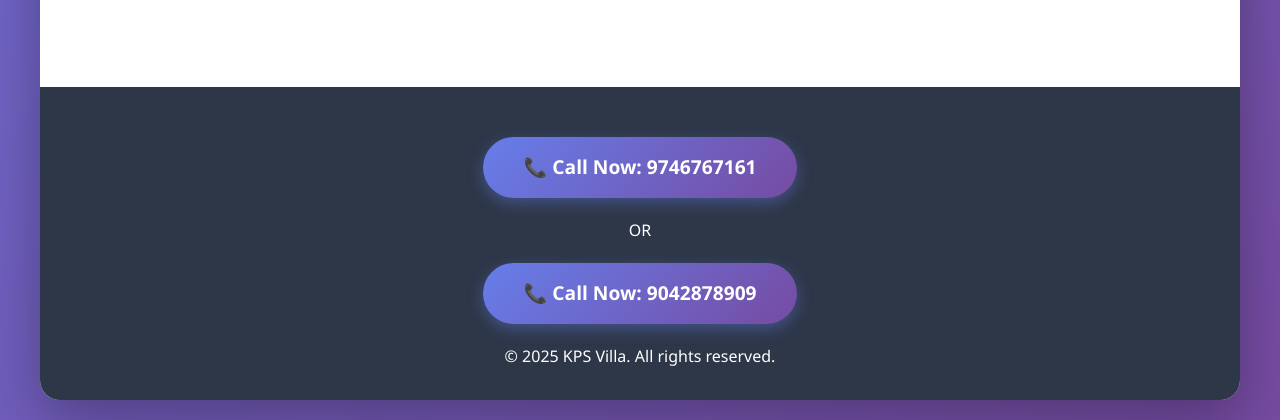
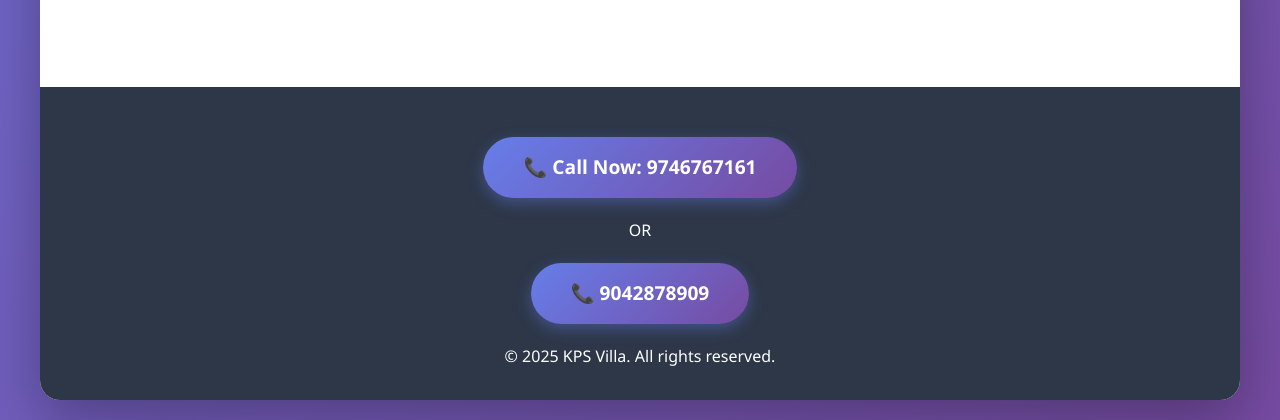
Before and after one commit to kps-homes/kps-homes.github.io, a plain HTML site: page index.html in a window 1280 px wide. Shown: the part 1855-2275 px from the top of the page. Drawn offline with Linux system fonts and the light colour scheme.

Commit message:
Update index.html

```diff
--- a/index.html
+++ b/index.html
@@ -190,7 +190,7 @@
         <footer>
             <a href="tel:+919746767161" class="cta-button" style="display: inline-block; margin-bottom: 20px;">📞 Call Now: 9746767161</a>
             <p>OR</p>
-            <a href="tel:+919042878909" class="cta-button" style="display: inline-block; margin-bottom: 20px;">📞 Call Now: 9042878909</a>
+            <a href="tel:+919042878909" class="cta-button" style="display: inline-block; margin-bottom: 20px;">📞 9042878909</a>
             <p>&copy; 2025 KPS Villa. All rights reserved.</p>
             <!-- <p style="margin-top: 10px;">Contact: info@sunsetvilla.com | +1 (555) 123-4567</p> -->
         </footer>
```
